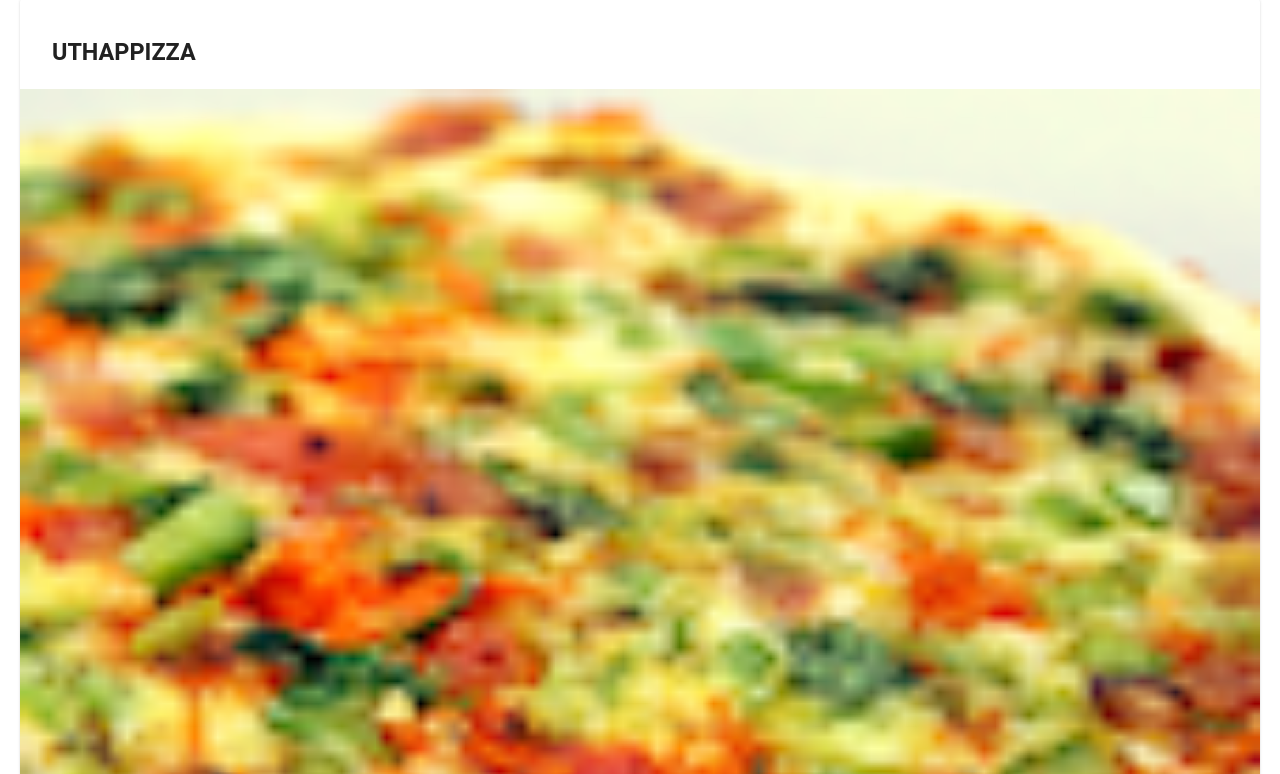
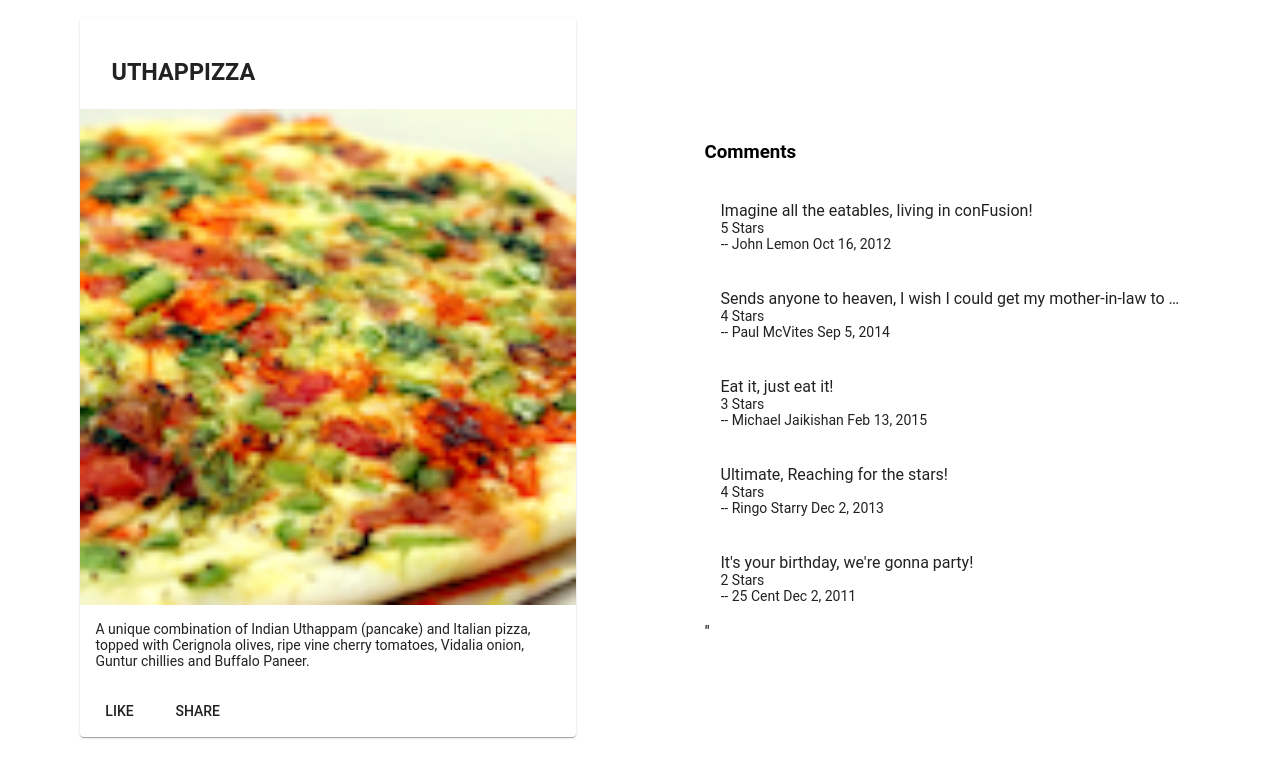
Before and after one commit to arysson/conFusion-Angular, an Angular app: page / in a window 1280 px wide. Shown: the part 556-1330 px from the top of the page. Built offline with nearby package versions, Linux system fonts and the light colour scheme.

Commit message:
Assignment 1

```diff
--- a/src/app/app.module.ts
+++ b/src/app/app.module.ts
@@ -15,11 +15,13 @@
 import { MatGridListModule } from '@angular/material/grid-list';
 import { MatCardModule } from '@angular/material/card';
 import { MatButtonModule } from '@angular/material/button';
+import { DishdetailComponent } from './dishdetail/dishdetail.component';
 
 @NgModule({
   declarations: [
     AppComponent,
-    MenuComponent
+    MenuComponent,
+    DishdetailComponent
   ],
   imports: [
     BrowserModule,
--- /dev/null
+++ b/src/app/dishdetail/dishdetail.component.html
@@ -0,0 +1,31 @@
+<div class="container" fxLayout="row" fxLayout.sm="column" fxLayout.xs="column" fxLayoutAlign.gt-md="space-around center" fxLayoutGap="10px" fxLayoutGap.xs="0">
+  <div fxFlex="40">
+    <p *ngIf="!dish">Display the details of the Dish here</p>
+    <mat-card *ngIf="dish">
+      <mat-card-header>
+        <mat-card-title>
+          <h3>{{ dish.name | uppercase }}</h3>
+        </mat-card-title>
+      </mat-card-header>
+      <img mat-card-image src="{{ dish.image }}" alt="{{ dish.name }}">
+      <mat-card-content>
+        <p>{{ dish.description }}</p>
+      </mat-card-content>
+      <mat-card-actions>
+        <button mat-button>LIKE</button>
+        <button mat-button>SHARE</button>
+      </mat-card-actions>
+    </mat-card>
+  </div>
+  <div fxFlex="40">
+    <p *ngIf="!dish">Display the list of comments here</p>
+    <mat-list *ngIf="dish">
+      <h3 matLine>Comments</h3>
+      <mat-list-item *ngFor="let comment of dish.comments">
+        <p matLine>{{ comment.comment }}</p>
+        <p matLine>{{ comment.rating }} Stars</p>
+        <p matLine>-- {{ comment.author }} {{ comment.date | date }}</p>
+      </mat-list-item>"
+    </mat-list>
+  </div>
+</div>
--- /dev/null
+++ b/src/app/dishdetail/dishdetail.component.ts
@@ -0,0 +1,61 @@
+import { Component, OnInit } from '@angular/core';
+
+const DISH = {
+  id: '0',
+  name: 'Uthappizza',
+  image: '/assets/images/uthappizza.png',
+  category: 'mains',
+  featured: true,
+  label: 'Hot',
+  price: '4.99',
+  // tslint:disable-next-line:max-line-length
+  description: 'A unique combination of Indian Uthappam (pancake) and Italian pizza, topped with Cerignola olives, ripe vine cherry tomatoes, Vidalia onion, Guntur chillies and Buffalo Paneer.',
+  comments: [
+       {
+           rating: 5,
+           comment: 'Imagine all the eatables, living in conFusion!',
+           author: 'John Lemon',
+           date: '2012-10-16T17:57:28.556094Z'
+       },
+       {
+           rating: 4,
+           comment: 'Sends anyone to heaven, I wish I could get my mother-in-law to eat it!',
+           author: 'Paul McVites',
+           date: '2014-09-05T17:57:28.556094Z'
+       },
+       {
+           rating: 3,
+           comment: 'Eat it, just eat it!',
+           author: 'Michael Jaikishan',
+           date: '2015-02-13T17:57:28.556094Z'
+       },
+       {
+           rating: 4,
+           comment: 'Ultimate, Reaching for the stars!',
+           author: 'Ringo Starry',
+           date: '2013-12-02T17:57:28.556094Z'
+       },
+       {
+           rating: 2,
+           comment: 'It\'s your birthday, we\'re gonna party!',
+           author: '25 Cent',
+           date: '2011-12-02T17:57:28.556094Z'
+       }
+   ]
+};
+
+@Component({
+  selector: 'app-dishdetail',
+  templateUrl: './dishdetail.component.html',
+  styleUrls: ['./dishdetail.component.scss']
+})
+export class DishdetailComponent implements OnInit {
+
+  constructor() { }
+
+  ngOnInit() {
+  }
+
+  dish = DISH;
+
+}
--- a/src/app/menu/menu.component.html
+++ b/src/app/menu/menu.component.html
@@ -15,21 +15,5 @@
       </mat-grid-tile>
     </mat-grid-list>
   </div>
-  <div fxFlex *ngIf="selectedDish">
-    <mat-card>
-      <mat-card-header>
-        <mat-card-title>
-          <h3>{{ selectedDish.name | uppercase }}</h3>
-        </mat-card-title>
-      </mat-card-header>
-      <img mat-card-image src="{{ selectedDish.image }}" alt="{{ selectedDish.name }}">
-      <mat-card-content>
-        <p>{{ selectedDish.description }}</p>
-      </mat-card-content>
-      <mat-card-actions>
-        <button mat-button>LIKE</button>
-        <button mat-button>SHARE</button>
-      </mat-card-actions>
-    </mat-card>
-  </div>
 </div>
+<app-dishdetail></app-dishdetail>
```
Also changed, not shown: src/app/dishdetail/dishdetail.component.scss (added), 1 other file (tests, documents, lock files or other folders).
